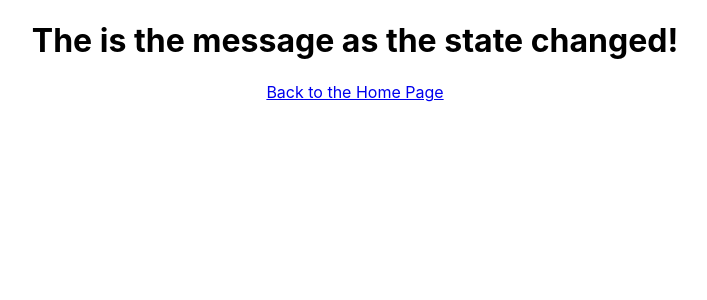
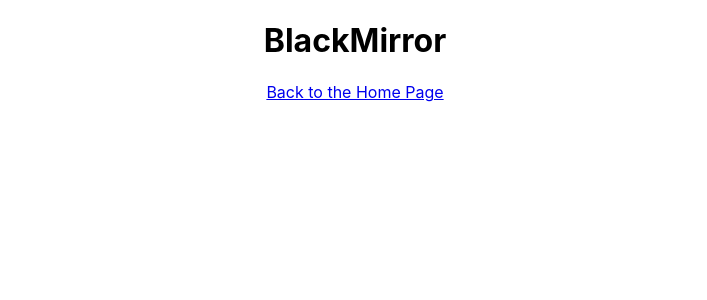
Before and after one commit to sbandela/kodflix, a React (Create React App) app: page /black-mirror in a window 1280 px wide. Shown: the top 300 px of the page, without its empty margins (285-992 px from the left). Built offline with nearby package versions, Linux system fonts and the light colour scheme.

Commit message:
Show the TV show title on the details page #14 #12

```diff
--- a/src/App.js
+++ b/src/App.js
@@ -11,7 +11,7 @@
       <Router>
         <div className="App">
           <Route exact path='/' component={Gallery} />
-          <Route exact path='/:details' component={Details} />
+          <Route exact path='/:tvshowid' component={Details} />
 
         </div>
       </ Router>
--- a/src/Details.js
+++ b/src/Details.js
@@ -1,27 +1,28 @@
 import React, { Component } from 'react';
 import { Link } from 'react-router-dom';
+import getGallery from './Gallery-get';
 
 export default class Details extends Component {
 
   constructor() {
     super();
     this.state = {
-      welcomeMessage: 'This is the TV show details page!!'
+      gallery: {}
     }
   }
 
-  componentDidMount(){
-    setTimeout(() => {
-      this.setState({
-welcomeMessage: 'The is the message as the state changed!'
-      });
-      this.state.welcomeMessage = 'The is the message as the state changed!'
-    }, 3000);
+  componentDidMount() {
+    let tvshowid = this.props.match.params.tvshowid;
+    let gallery = getGallery().find((gallery) => gallery.id === tvshowid);
+    this.setState({
+      gallery
+    });
+
   }
   render() {
     return (
       <div>
-        <h1>{this.state.welcomeMessage}</h1>
+        <h1>{this.state.gallery.name}</h1>
         <Link to='/'>Back to the Home Page</Link>
       </div>
     )
```
